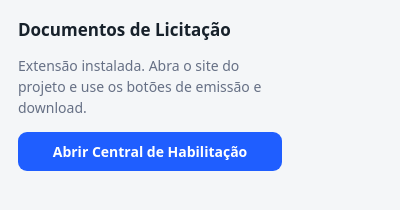
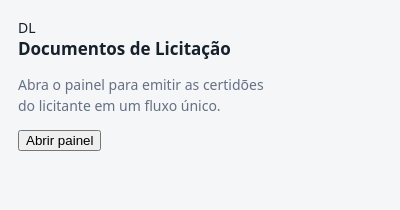
Before and after one commit to samucaoo1/Documentos_licitacao, a browser extension: page extension/popup.html in a window 400 px wide. Drawn offline with Linux system fonts and the light colour scheme.

Commit message:
feat(extension): make popup open local dashboard

```diff
--- a/extension/popup.html
+++ b/extension/popup.html
@@ -8,17 +8,13 @@
 </head>
 <body>
   <main>
+    <div class="mark">DL</div>
     <h1>Documentos de Licitação</h1>
     <p>
-      Extensão instalada. Abra o site do projeto e use os botões de emissão e download.
+      Abra o painel para emitir as certidões do licitante em um fluxo único.
     </p>
-    <a
-      href="https://samucaoo1.github.io/Documentos_licitacao/"
-      target="_blank"
-      rel="noreferrer"
-    >
-      Abrir Central de Habilitação
-    </a>
+    <button id="openDashboard">Abrir painel</button>
   </main>
+  <script src="popup.js"></script>
 </body>
 </html>
```
